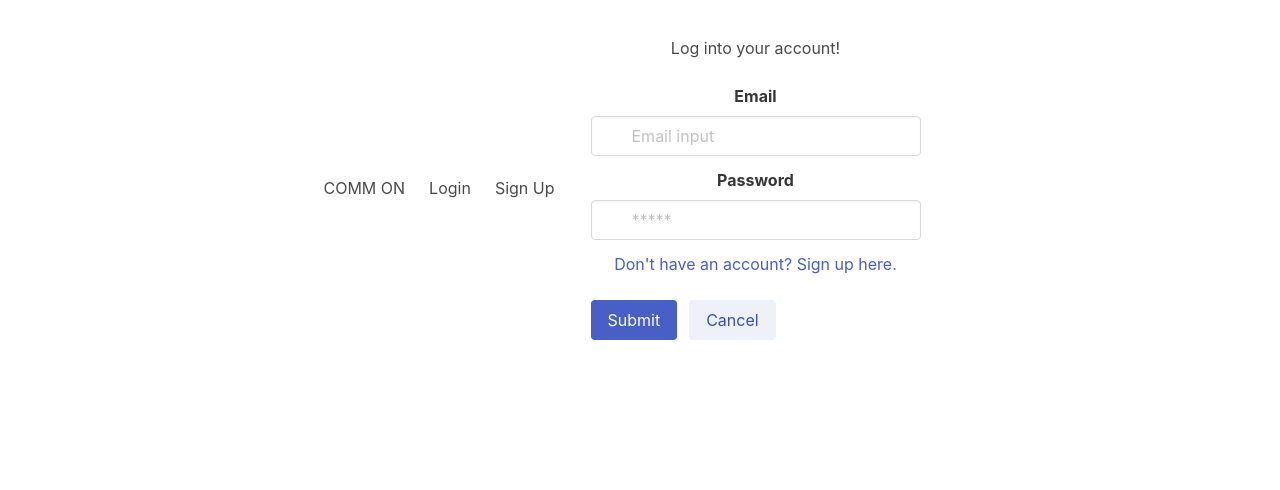
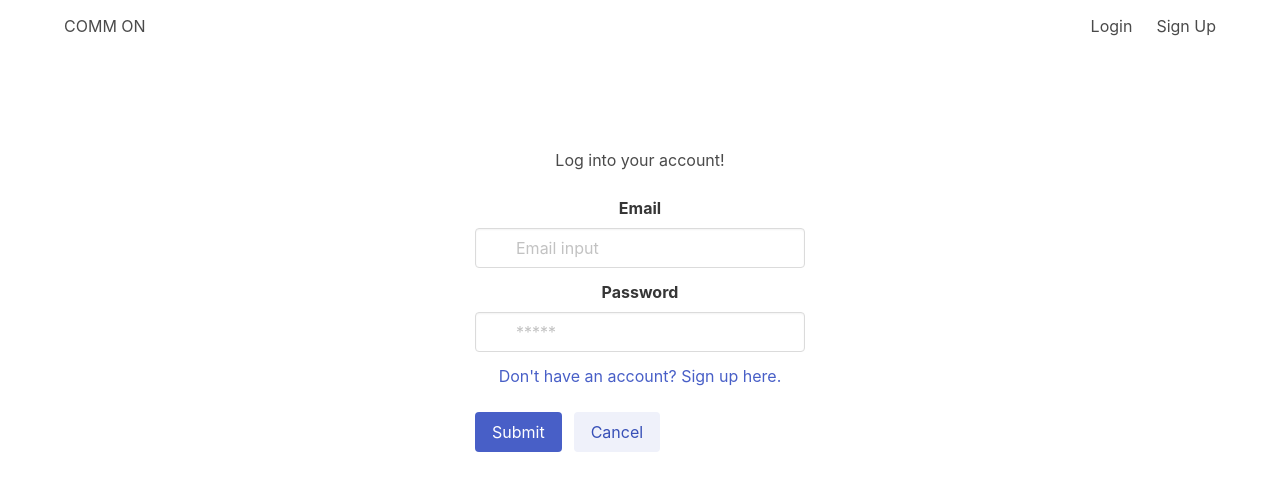
Before and after one commit to paulsobers23/comm-on, a website: page views/login.html in a window 1280 px wide. Drawn offline with nearby package versions, Linux system fonts and the light colour scheme.

Commit message:
added styling to forms and landing

```diff
--- a/public/styles/style.css
+++ b/public/styles/style.css
@@ -13,15 +13,10 @@
 }
 
 /* login and register html */
-form .field {
-  max-width: 800px;
-}
-
-body {
-  display: flex;
-  justify-content: center;
+form{
+  padding-top: 60px;
   align-items: center;
-  text-align: center;
+  text-align:center;
 }
 
 /* home.html */
@@ -37,9 +32,6 @@ body {
   max-width: 60%;
 }
 
-.rsvp {
-  /* background-color: #42cfb0; */
-}
 
 /* create event html */
 #creatEventBody {
```
Also changed, not shown: public/images/common_banner.jpg (added).
